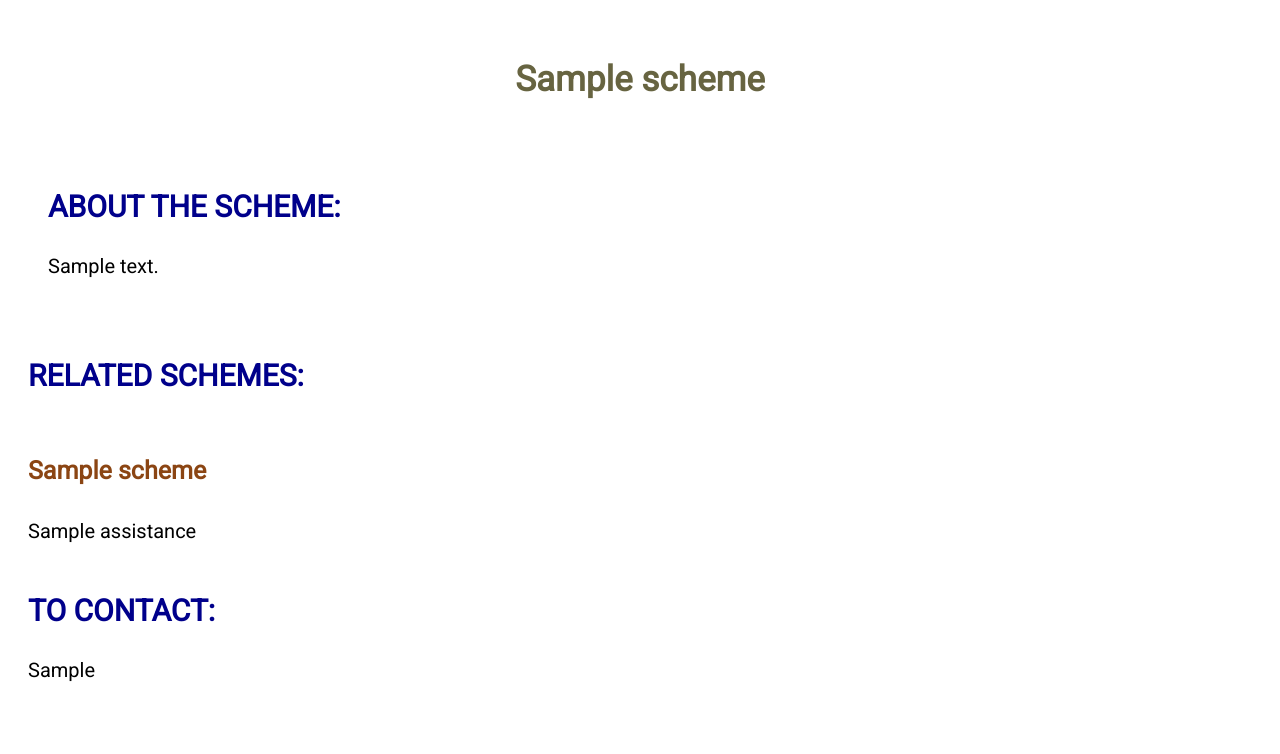
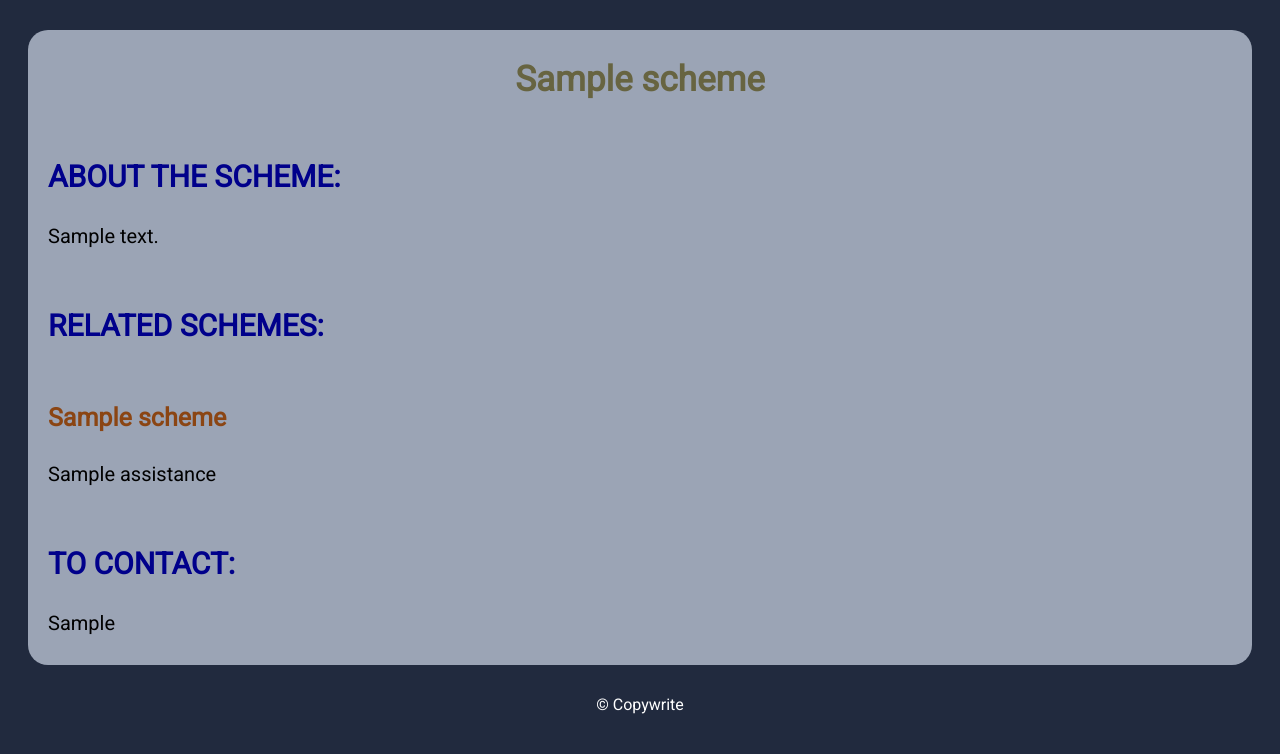
Before and after one commit to Rathan-r-nayak/farmassistant, a Django app: template welcomeapp/templates/welcomeapp/scheme_detail.html in a window 1280 px wide. Shown: the top 754 px of the page. Run offline with Django 4.2, Linux system fonts and the light colour scheme; tables that the repository leaves empty hold one stand-in row (values such as "Sample post"); the template is opened without the code that fills it: values that come from a table or form of the project are taken from there, most other values are stand-ins (such as "Sample title", 1, 10 or a date in 2020).

Commit message:
Modified Design of scheme_detail.html

```diff
--- a/welcomeapp/templates/welcomeapp/scheme_detail.html
+++ b/welcomeapp/templates/welcomeapp/scheme_detail.html
@@ -9,6 +9,7 @@
 {%block style%}
 body{
     font-family: 'Roboto';
+    background-color: #212A3E;
 }
 h2{
     color: rgb(103, 100, 65);
@@ -19,12 +20,14 @@ h2{
     display: flex;
     flex-direction: column;
     margin: 30px 20px;
+    background-color: #9BA4B5;
+    border-radius: 20px;
 }
 .heading{
     display: flex;
     justify-content: center;
 }
-.about{
+p,h4{
     margin: 30px 20px;
 
 }
@@ -39,6 +42,13 @@ h2{
 .scheme_name{
     font-size: 25px;
     color: saddlebrown;
+}
+footer{
+    width: 100%;
+    height:60px;
+    background-color:#212A3E;
+    color: white;
+    text-align: center;
 }
 {%endblock style%}
 </style>
@@ -71,5 +81,8 @@ h2{
         <p class="details_scheme">{{scheme.tocontact}}</p>
     </div>
 </div>
+<footer>
+    &#169 Copywrite
+</footer>
 
 {%endblock body%}
```
